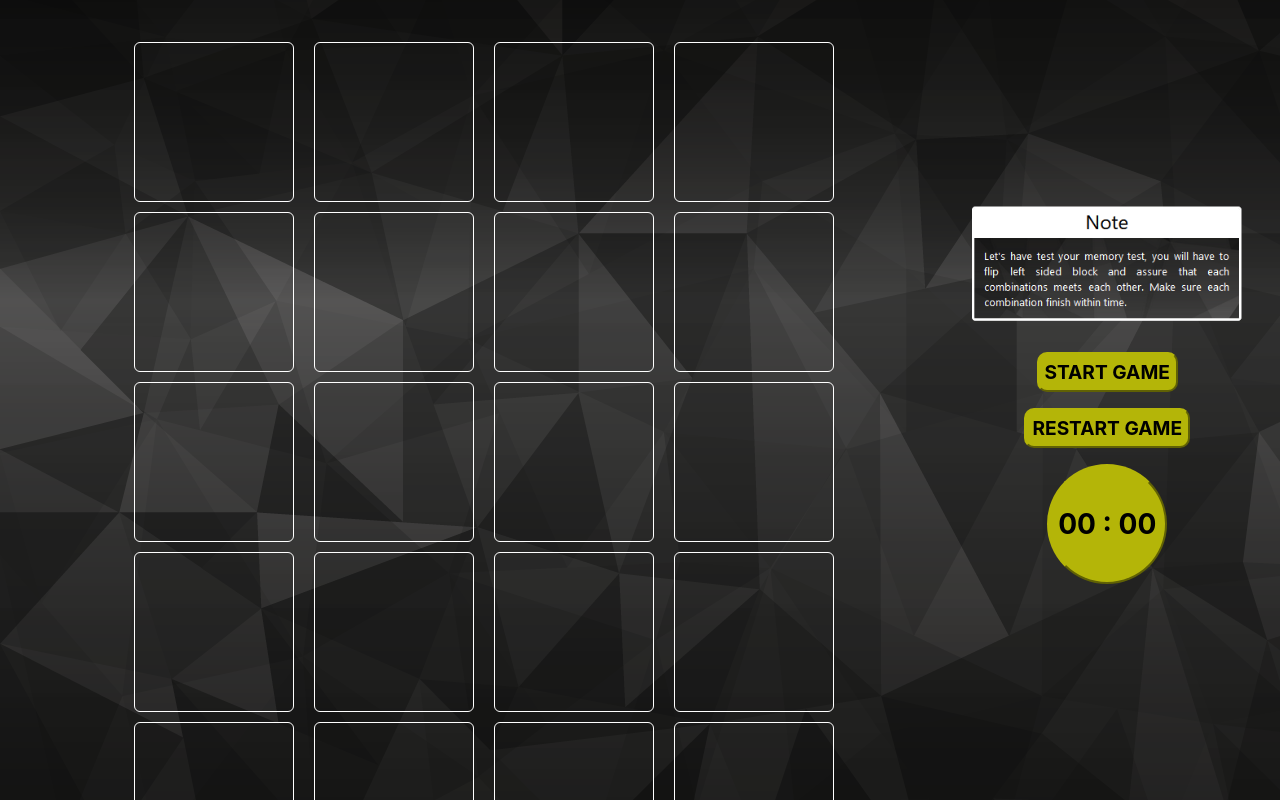
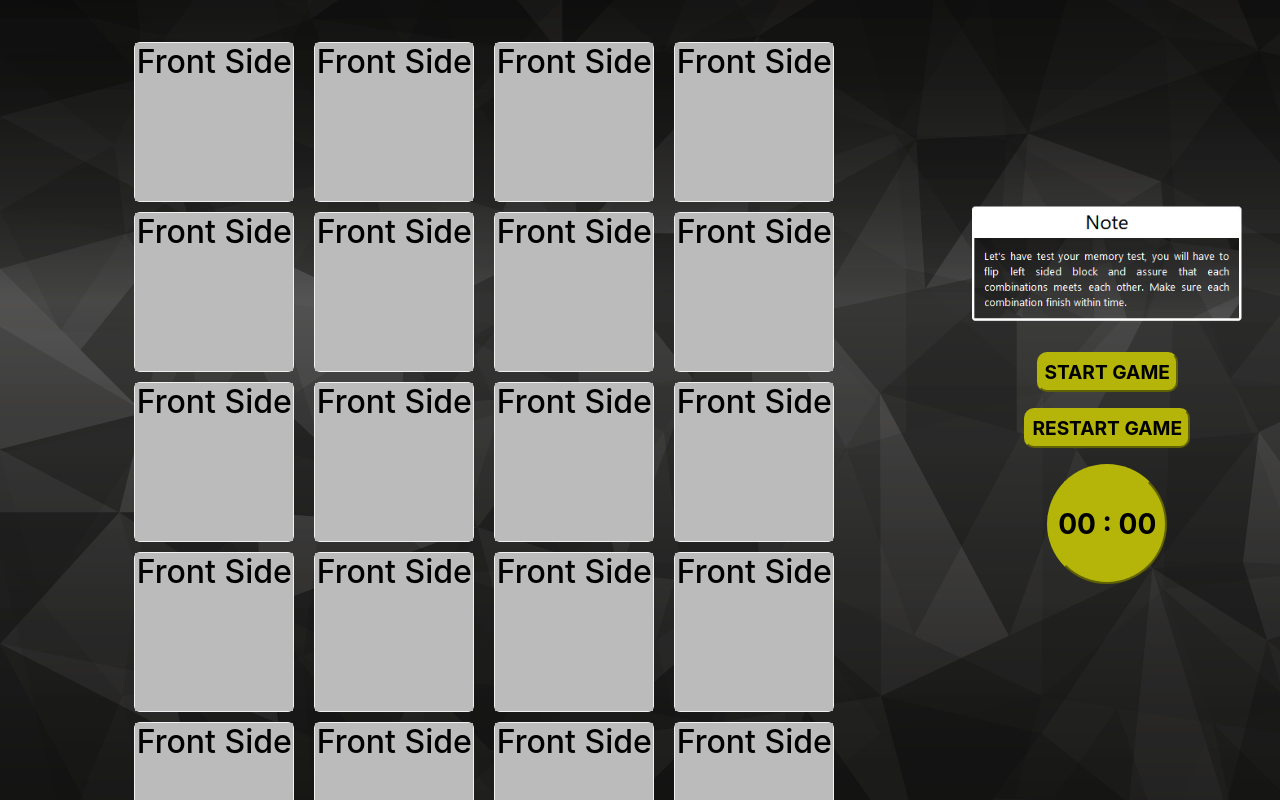
Before and after one commit to ankitkanojia/memory-game, a React (Create React App) app: page / in a window 1280 px wide. Shown: the top 800 px of the page. Built offline with nearby package versions, Linux system fonts and the light colour scheme.

Commit message:
Integrate flip functinality using css

```diff
--- a/src/App.css
+++ b/src/App.css
@@ -68,3 +68,53 @@ body {
   border-radius: 50%;
   font-size: 28px;
 }
+
+
+.flip-box {
+  background-color: transparent;
+  height: 160px;
+  margin: 5px;
+  margin-right: 10px;
+  margin-left: 10px;
+  border-radius: 6px;
+  min-width: 160px;
+  max-width: 160px;
+  border: 1px solid #f1f1f1;
+  perspective: 1000px; /* Remove this if you don't want the 3D effect */
+}
+
+/* This container is needed to position the front and back side */
+.flip-box-inner {
+  position: relative;
+  width: 100%;
+  height: 100%;
+  text-align: center;
+  transition: transform 0.8s;
+  transform-style: preserve-3d;
+}
+
+/* Do an horizontal flip when you move the mouse over the flip box container */
+.flip-box:hover .flip-box-inner {
+  transform: rotateY(180deg);
+}
+
+/* Position the front and back side */
+.flip-box-front, .flip-box-back {
+  position: absolute;
+  width: 100%;
+  height: 100%;
+  backface-visibility: hidden;
+}
+
+/* Style the front side */
+.flip-box-front {
+  background-color: #bbb;
+  color: black;
+}
+
+/* Style the back side */
+.flip-box-back {
+  background-color: dodgerblue;
+  color: white;
+  transform: rotateY(180deg);
+}
--- a/src/App.js
+++ b/src/App.js
@@ -31,7 +31,16 @@ class App extends React.Component {
               <div className="row">
                 <div className="col-md-12 contentBox d-flex justify-content-center align-items-center align-content-around flex-wrap">
                   {[...Array(24)].map((data) => {
-                    return <div className="flipblock">&nbsp;</div>
+                    return  <div class="flip-box">
+                    <div class="flip-box-inner">
+                      <div class="flip-box-front">
+                        <h2>Front Side</h2>
+                      </div>
+                      <div class="flip-box-back">
+                        <img width="100%" src={note} alt="logo" />
+                      </div>
+                    </div>
+                  </div>
                   })}
                 </div>
               </div>
```
